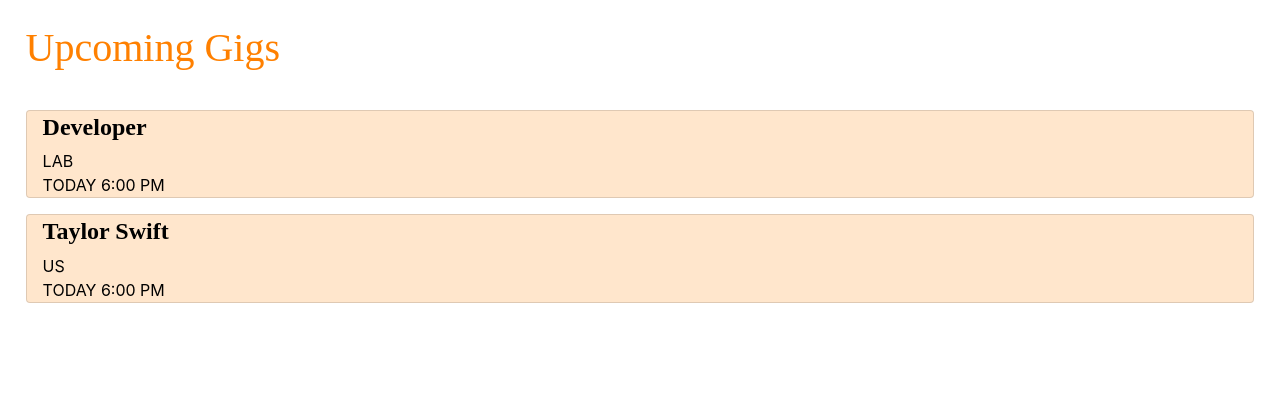
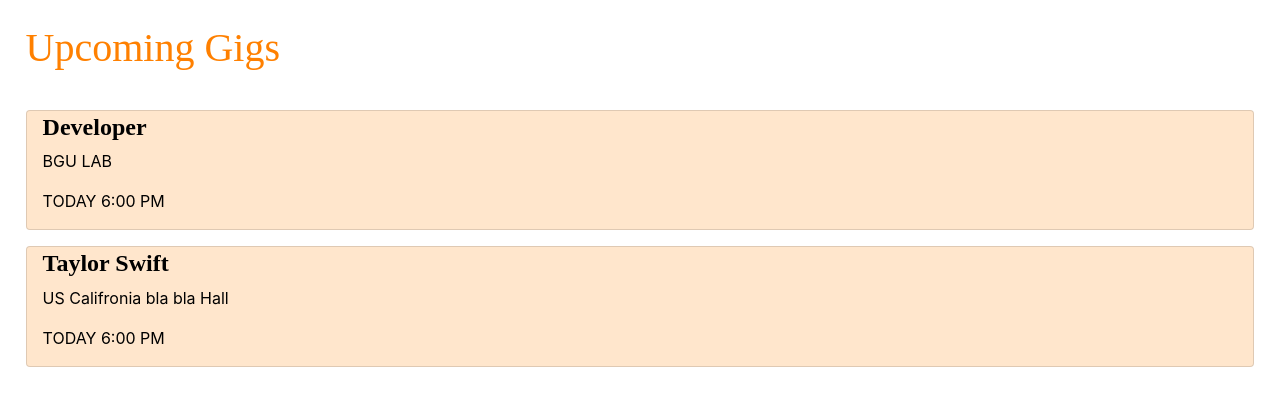
Before and after one commit to limonana/GigHub, an Angular app in the folder GigHub/: page /upcoming-gigs in a window 1280 px wide. Shown: the top 406 px of the page. Built offline with nearby package versions, Linux system fonts and the light colour scheme.

Commit message:
convert divs to p remove empty css styles

```diff
--- a/GigHub/src/app/upcoming-gigs/upcoming-gigs.component.css
+++ b/GigHub/src/app/upcoming-gigs/upcoming-gigs.component.css
@@ -24,9 +24,3 @@
     color: inherit;
     text-transform: capitalize;
 }
-.Time{
-
-}
-.Location{
-
-}
--- a/GigHub/src/app/upcoming-gigs/upcoming-gigs.component.html
+++ b/GigHub/src/app/upcoming-gigs/upcoming-gigs.component.html
@@ -3,8 +3,8 @@
     <li *ngFor="let gig of gigs" class="card Gig">
         <div class="GigDetails">
             <h3><a class="ArtistLink" href='#'>{{gig.Artist}}</a></h3>
-            <div class="Location">{{gig.Location}}</div>
-            <div class="Time">{{gig.Time}}</div>
+            <p>{{gig.Location}}</p>
+            <p>{{gig.Time}}</p>
         </div>
     </li>
 </ul>
--- a/GigHub/src/app/upcoming-gigs/upcoming-gigs.component.ts
+++ b/GigHub/src/app/upcoming-gigs/upcoming-gigs.component.ts
@@ -1,8 +1,8 @@
 import { Component, OnInit } from '@angular/core';
 import { Gig } from '../model/Gig';
 const MockGigs: Gig[] = [
-  { Artist: 'developer', Location: 'LAB', Time: 'TODAY 6:00 PM', Genre: '', Description: '' },
-  { Artist: 'taylor swift', Location: 'US', Time: 'TODAY 6:00 PM', Genre: '', Description: '' }
+  { Artist: 'developer', Location: 'BGU LAB', Time: 'TODAY 6:00 PM', Genre: '', Description: '' },
+  { Artist: 'taylor swift', Location: 'US Califronia bla bla Hall', Time: 'TODAY 6:00 PM', Genre: '', Description: '' }
 ];
 
 @Component({
```
